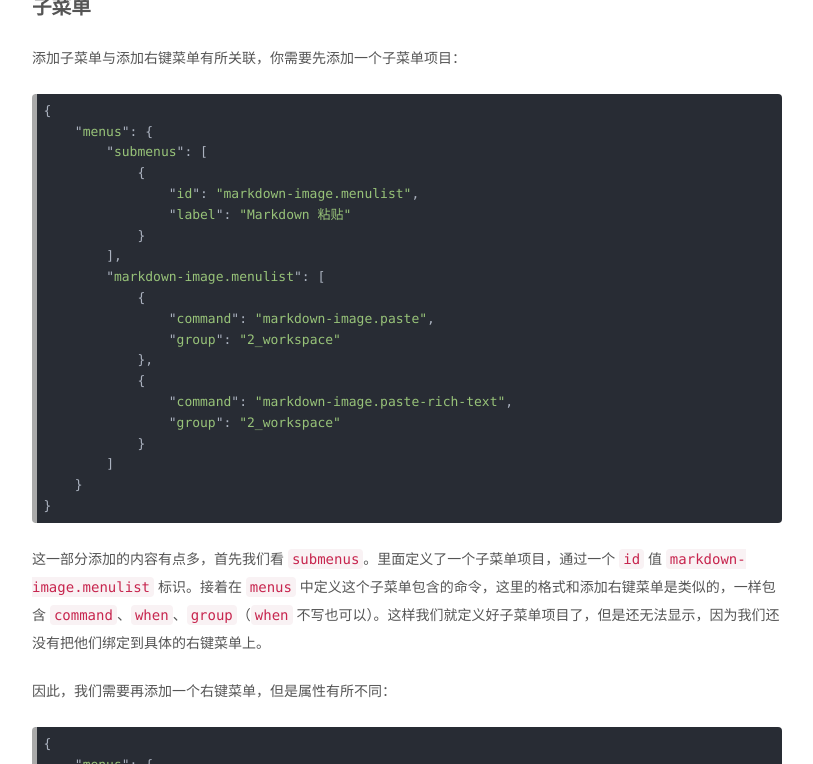
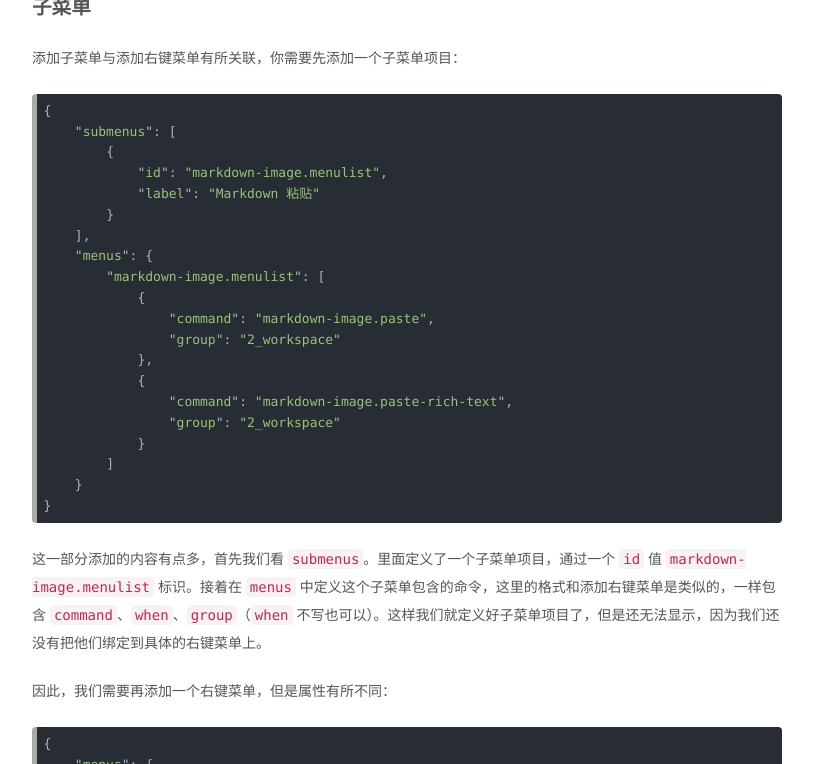
Before and after one commit to imlinhanchao/imlinhanchao, a Jekyll site: the page built from _posts/tech/2021-9-3-how-to-create-submenu-in-vscode-extension.md, in a window 1280 px wide and 900 px high, scrolled down 1268 px, cut to the strip 136-900 px from the top of the window. Shown: the whole strip, without its empty margins (233-1046 px from the left). Built offline with Jekyll 4.4.1, drawn with Linux system fonts in a browser that asks for light colours; comment, search, counter and statistics services are not loaded.

````diff
--- a/_posts/tech/2021-9-3-how-to-create-submenu-in-vscode-extension.md
+++ b/_posts/tech/2021-9-3-how-to-create-submenu-in-vscode-extension.md
@@ -47,13 +47,13 @@ guid: urn:uuid:ce26a7ee-2620-4417-9788-48ce908a3387
 
 ```json
 {
+    "submenus": [
+        {
+            "id": "markdown-image.menulist",
+            "label": "Markdown 粘贴"
+        }
+    ],
     "menus": {
-        "submenus": [
-            {
-                "id": "markdown-image.menulist",
-                "label": "Markdown 粘贴"
-            }
-        ],
         "markdown-image.menulist": [
             {
                 "command": "markdown-image.paste",
````
